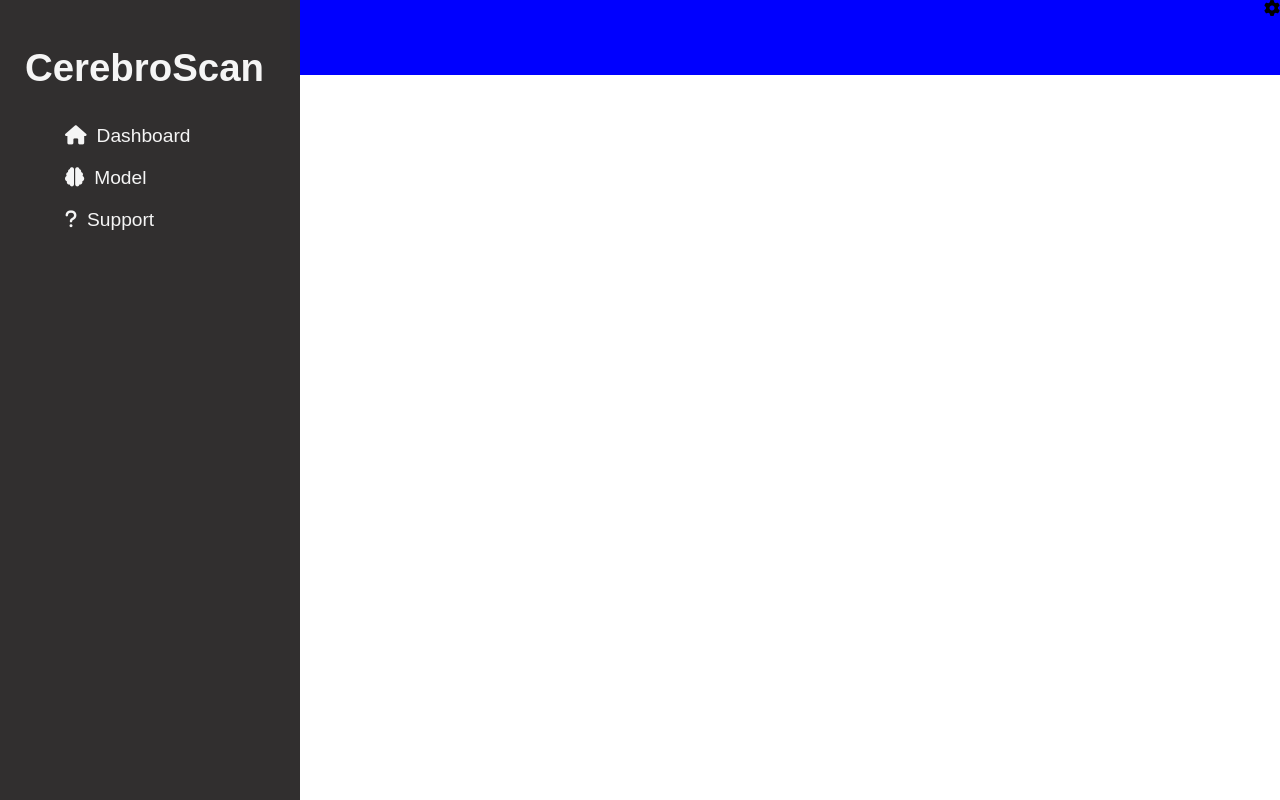
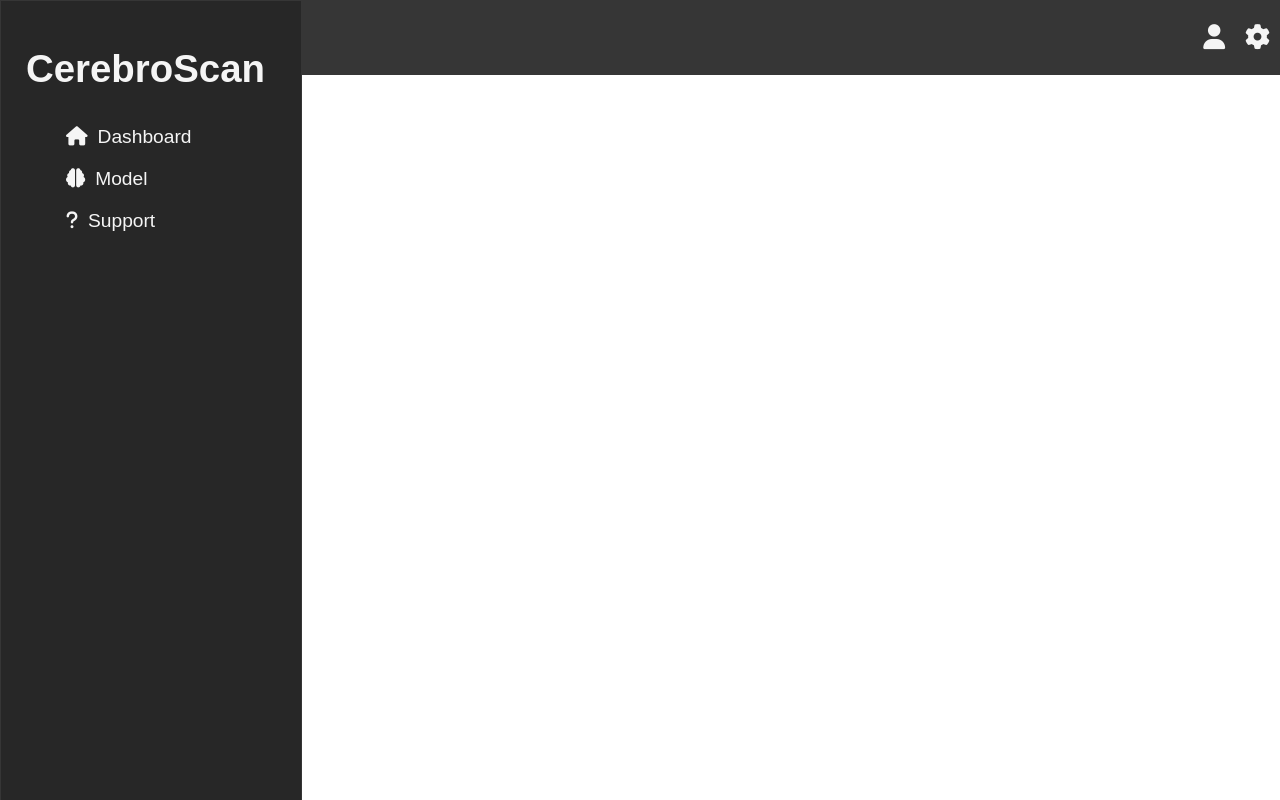
Before and after one commit to HamzaHersi01/CNN_Flask_App, a Flask app: page / in a window 1280 px wide. Run offline with Flask 3, Linux system fonts and the light colour scheme; some libraries are stand-ins or nearby versions.

Commit message:
Added icons to header and more styling

```diff
--- a/static/style.css
+++ b/static/style.css
@@ -9,13 +9,16 @@ body{
     display: flex;
     flex-direction: column;
     color: whitesmoke;
-    background-color: rgb(49, 47, 47);
+    background-color: rgb(39, 39, 39);
     width: 300px;
     min-width: 300px;
     position: relative;
     height: 100%;
     position: fixed;
     font-size: larger;
+    border-color: rgb(54, 54, 54) ;
+    border-style:solid;
+    border-width: thin;
 }
 
 .side-menu-items{
@@ -41,6 +44,13 @@ li{
 .header{
     display: flex;
     justify-content: flex-end;
-    background-color: blue;
+    background-color: rgb(54, 54, 54);
     height: 75px;
+    align-items: center;
+    font-size: 25px;
 }
+
+.header-icon{
+    padding: 10px;
+    color: whitesmoke;
+}
--- a/templates/index.html
+++ b/templates/index.html
@@ -20,7 +20,8 @@
 </div>
 <div class="main-content">
     <div class="header">
-        <div class="settings"><i class="fa-solid fa-gear"></i></div>
+        <div class="header-icon"><i class="fa-solid fa-user"></i></div>
+        <div class="header-icon"><i class="fa-solid fa-gear"></i></div>
     </div>
     <div class="upload"></div>
     <div class="previous"></div>
```
